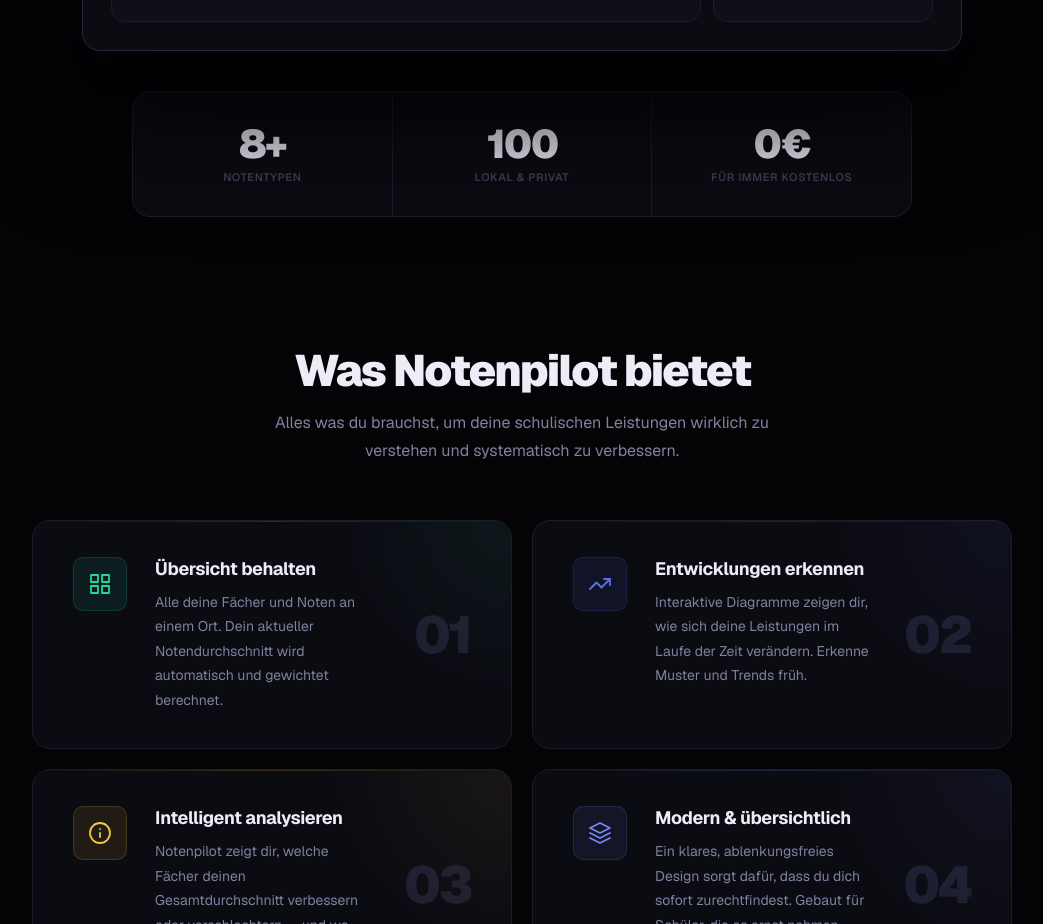
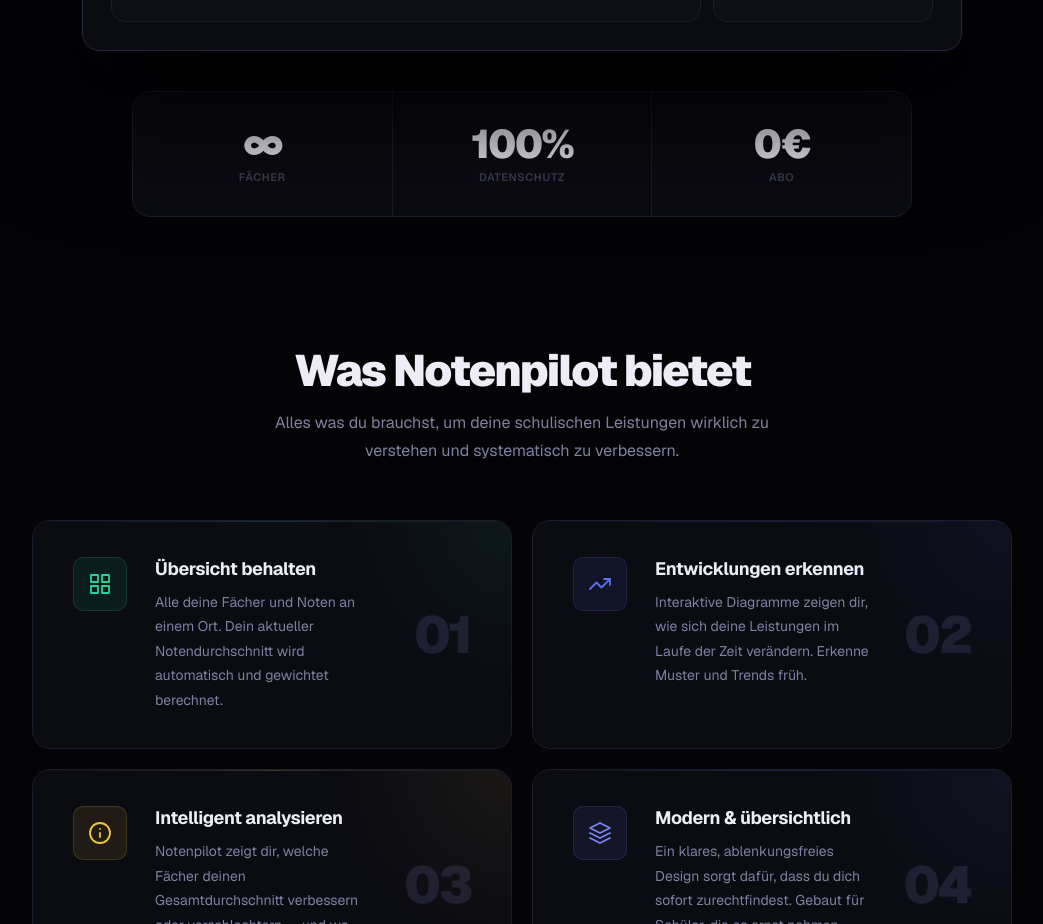
Before and after one commit to Jackomo01/NotenPilot, a React (Vite) app: page / in a window 1280 px wide. Shown: the part 1120-2044 px from the top of the page, without its empty margins (118-1161 px from the left). Built offline with nearby package versions, Linux system fonts and the light colour scheme; no server answers.

Commit message:
stats counter optimiert

```diff
--- a/src/pages/Landing.jsx
+++ b/src/pages/Landing.jsx
@@ -150,7 +150,7 @@
 
 // ─── Animated stat counter ────────────────────────────────────────────────────
 const StatCounter = ({ value, label, delay = 0, last = false }) => {
-  const [count, setCount] = useState(0);
+  const [count, setCount] = useState(value === "0€" ? 100 : 0); // Startwert für 0€ ist 100, sonst 0
   const [inView, setInView] = useState(false);
   const ref = useRef(null);
 
@@ -162,22 +162,38 @@
 
   useEffect(() => {
     if (!inView) return;
-    const end = parseInt(value) || 0;
-    if (!end) return;
+
+    // Wenn es das Unendlich-Zeichen ist, brauchen wir keine Animation
+    if (value === "∞") return;
+
     const start = Date.now() + delay;
-    const duration = 1100;
+    const duration = 1100; // Dauer der Animation in Millisekunden
+
     const tick = () => {
       const elapsed = Date.now() - start;
       if (elapsed < 0) { requestAnimationFrame(tick); return; }
+
       const p = Math.min(elapsed / duration, 1);
-      const eased = 1 - (1 - p) ** 3;
-      setCount(Math.round(eased * end));
+      const eased = 1 - (1 - p) ** 3; // Schöne, weiche Brems-Animation
+
+      if (value === "0€") {
+        // Runterzählen von 100 auf 0
+        setCount(Math.round(100 - (eased * 100)));
+      } else if (value === "100%") {
+        // Hochzählen von 0 auf 100
+        setCount(Math.round(eased * 100));
+      }
+
       if (p < 1) requestAnimationFrame(tick);
     };
+
     requestAnimationFrame(tick);
-  }, [inView]);
+  }, [inView, value, delay]);
 
-  const displayValue = parseInt(value) ? `${count}${value.includes("+") ? "+" : ""}` : value;
+  // Hier bauen wir die Anzeige zusammen, damit % und € garantiert da sind
+  let displayValue = value;
+  if (value === "100%") displayValue = `${count}%`;
+  if (value === "0€") displayValue = `${count}€`;
 
   return (
     <div ref={ref} style={{ textAlign:"center", flex:1, padding:"32px 24px", borderRight: last ? "none" : `1px solid ${C.line}` }}>
@@ -659,12 +675,21 @@
 
       {/* MOCK PREVIEW */}
       <MockPreview vis={vis} />
-
-      {/* STATS ROW */}
+{/* STATS ROW */}
       <div style={{ maxWidth:900, margin:"0 auto 90px", padding:"0 60px" }}>
         <div style={{ display:"flex", background:C.bg2, border:`1px solid ${C.line}`, borderRadius:R.xl, overflow:"hidden" }}>
-          {[["8+","Notentypen",0,false],["100%","Lokal & privat",200,false],["0€","Für immer kostenlos",400,true]].map(([v,l,d,last]) => (
-            <StatCounter key={l} value={v} label={l} delay={d} last={last} />
+          {[
+            { v: "∞", l: "Fächer", d: 0 },
+            { v: "100%", l: "Datenschutz", d: 200 },
+            { v: "0€", l: "Abo", d: 400 }
+          ].map((item, idx, arr) => (
+            <StatCounter
+              key={item.l}
+              value={item.v}
+              label={item.l}
+              delay={item.d}
+              last={idx === arr.length - 1}
+            />
           ))}
         </div>
       </div>
```
